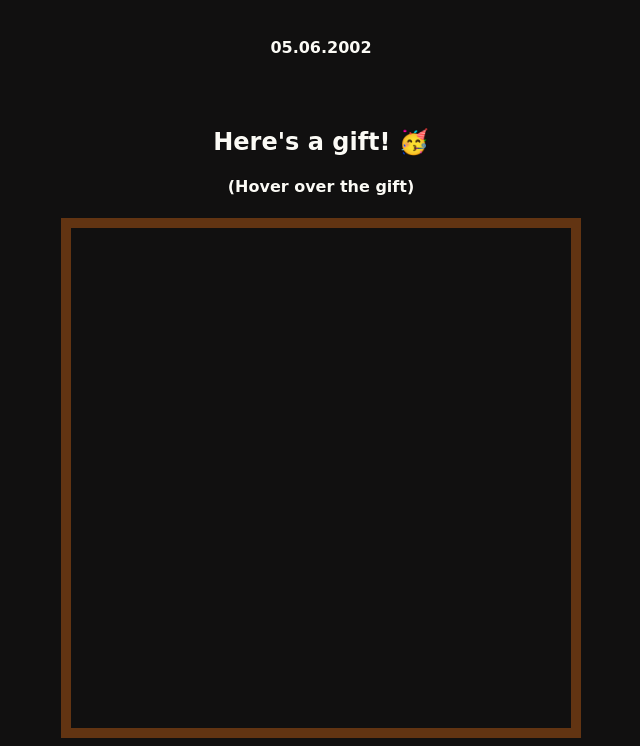
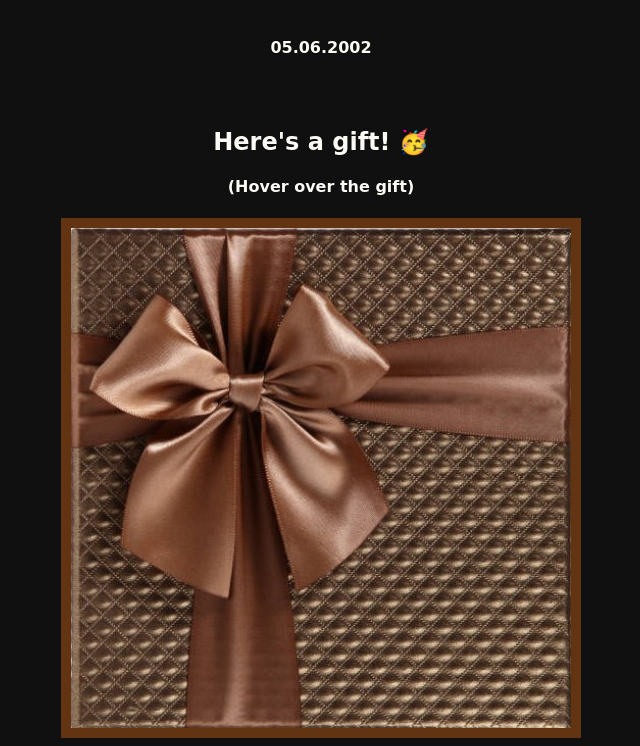
Before and after one commit to Atharva-web/Gift, a plain HTML site: page index.html in a window 1280 px wide. Shown: the part 394-1140 px from the top of the page, without its empty margins (319-959 px from the left). Drawn offline with Linux system fonts and the light colour scheme; a web font is replaced by a local one.

Commit message:
Update style4.css

```diff
--- a/style4.css
+++ b/style4.css
@@ -36,11 +36,11 @@ body {
     border: 10px solid #623412;
     height: 500px;
     width: 500px;
-    background: url("../images/gift1.jpg");
+    background: url("gift1.jpg");
     background-size: cover;
 }
 
 .gift:hover {
-    background-image: url("../images/damon-salvatore-hello.webp");
+    background-image: url("damon-salvatore-hello.webp");
 
 }
```
